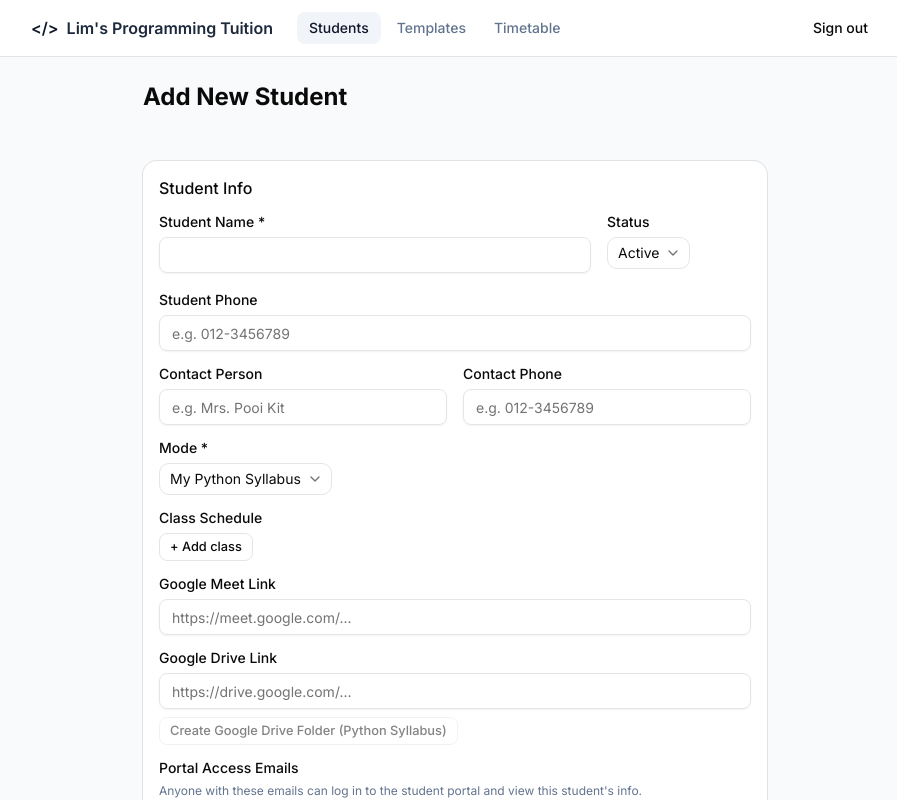
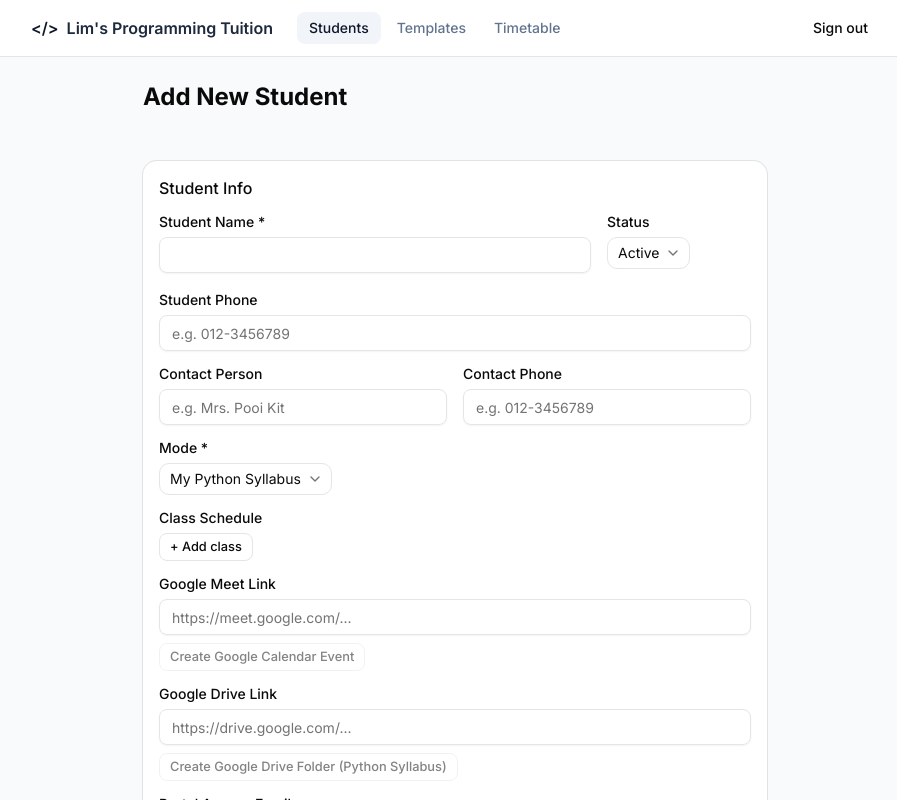
Before and after one commit to LLIIMMXXUUAANN/lim-tuition, a Next.js app: page /admin/students/new in a window 1280 px wide. Shown: the top 800 px of the page, without its empty margins (185-1082 px from the left). Built offline with nearby package versions, Linux system fonts and the light colour scheme.

Commit message:
feat: wire CreateCalendarEventButton into student form

```diff
--- a/src/components/students/StudentForm.tsx
+++ b/src/components/students/StudentForm.tsx
@@ -11,6 +11,7 @@ import { Select, SelectContent, SelectItem, SelectTrigger, SelectValue } from '@
 import { Card, CardContent, CardHeader, CardTitle } from '@/components/ui/card'
 import ClassScheduleEditor from '@/components/students/ClassScheduleEditor'
 import CreateDriveFolderButton from '@/components/students/CreateDriveFolderButton'
+import CreateCalendarEventButton from '@/components/students/CreateCalendarEventButton'
 import type { Student, StudentInsert, StudentUpdate, StudentStatus } from '@/lib/types'
 
 interface StudentFormProps {
@@ -173,6 +174,11 @@ export default function StudentForm({ student, onSaved }: StudentFormProps) {
           <div className="space-y-2">
             <Label htmlFor="google_meet_link">Google Meet Link</Label>
             <Input id="google_meet_link" value={form.google_meet_link ?? ''} onChange={(e) => set('google_meet_link', e.target.value)} placeholder="https://meet.google.com/..." />
+            <CreateCalendarEventButton
+              name={form.name}
+              classSchedule={form.class_schedule ?? []}
+              onSuccess={(meetLink) => set('google_meet_link', meetLink)}
+            />
           </div>
           <div className="space-y-2">
             <Label htmlFor="google_drive_link">Google Drive Link</Label>
```
